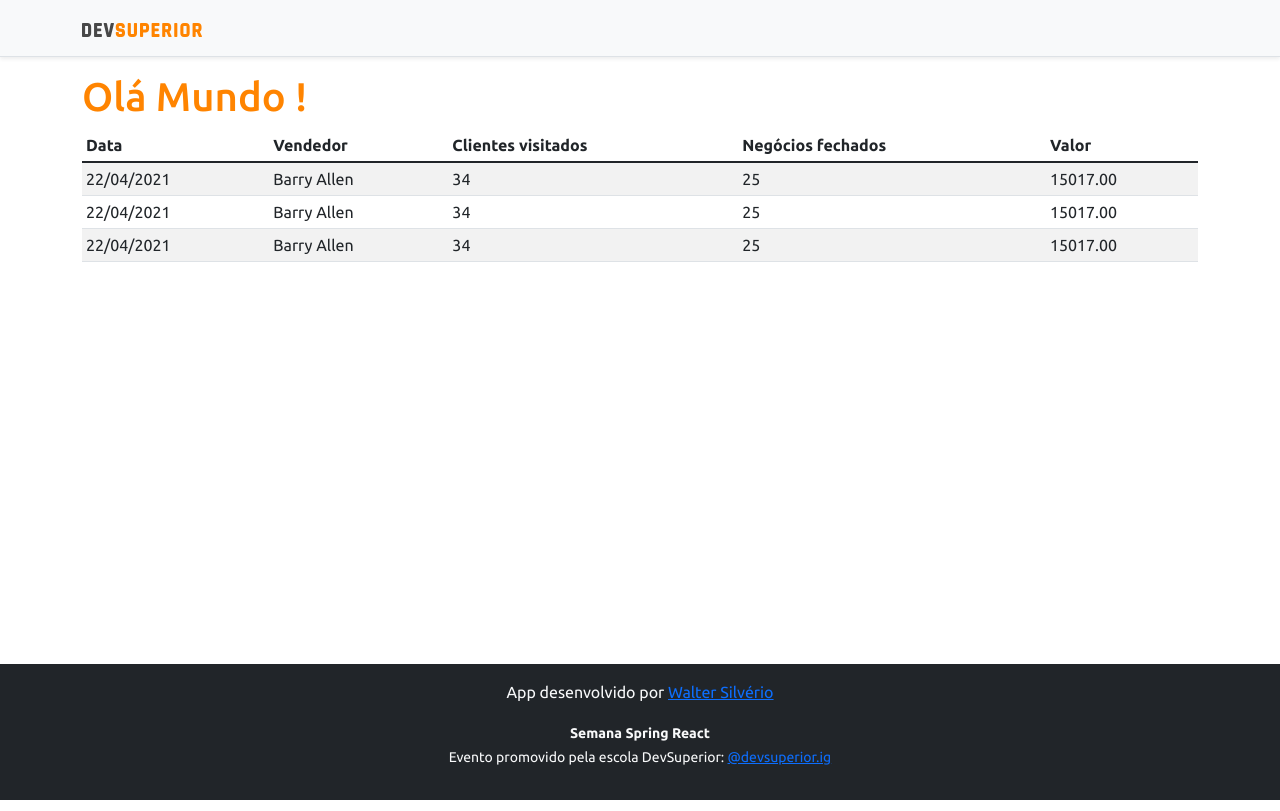
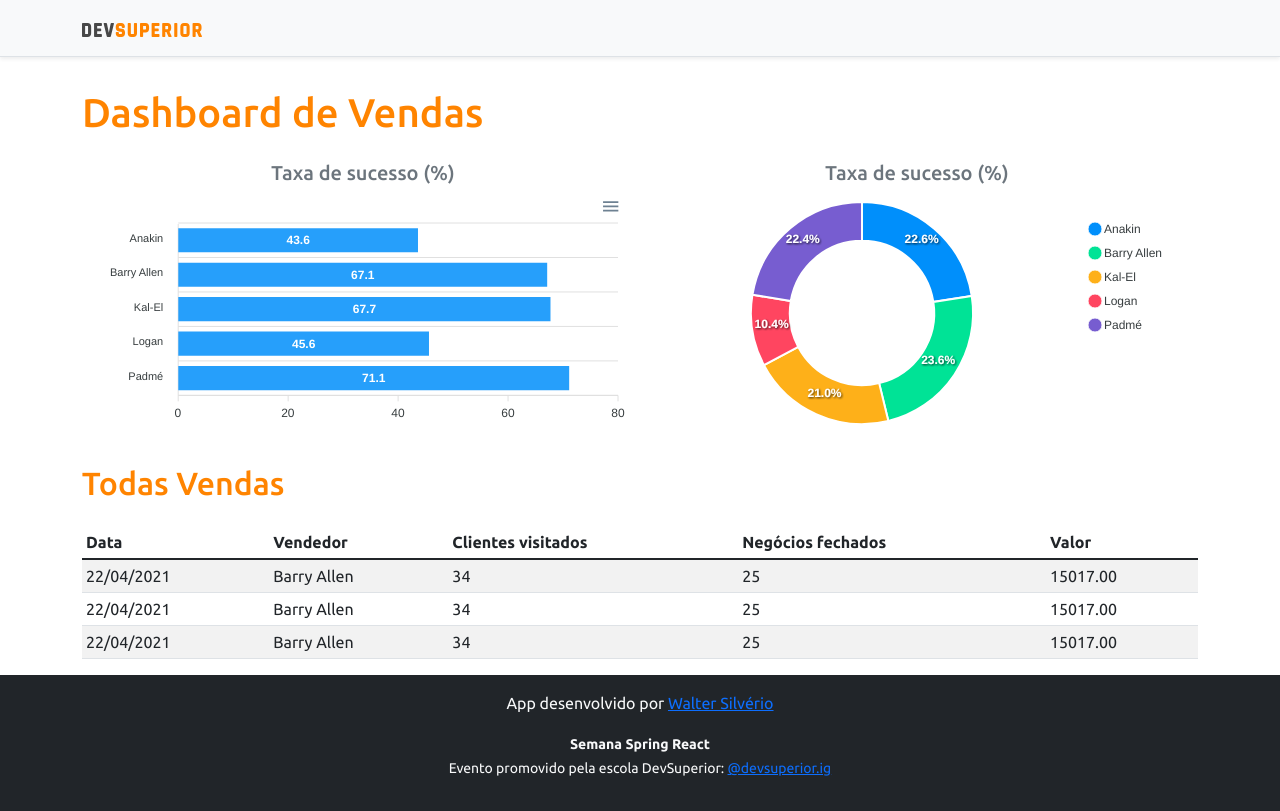
Before and after one commit to waltersilveriojr/projeto-sds4, a React (Create React App) app in the folder frontend/: page / in a window 1280 px wide. Built offline with nearby package versions, Linux system fonts and the light colour scheme.

Commit message:
Static charts

```diff
--- a/frontend/package.json
+++ b/frontend/package.json
@@ -11,8 +11,10 @@
     "@types/node": "^12.0.0",
     "@types/react": "^17.0.0",
     "@types/react-dom": "^17.0.0",
+    "apexcharts": "^3.28.1",
     "bootstrap": "^5.1.0",
     "react": "^17.0.2",
+    "react-apexcharts": "^1.3.9",
     "react-dom": "^17.0.2",
     "react-scripts": "4.0.3",
     "typescript": "^4.1.2",
--- a/frontend/src/App.tsx
+++ b/frontend/src/App.tsx
@@ -1,4 +1,6 @@
+import BarChart from "./components/BarChart";
 import DataTable from "./components/DataTable";
+import DonutChart from "./components/DonutChart";
 import Footer from "./components/Footer";
 import NavBar from "./components/NavBar";
 
@@ -7,8 +9,21 @@
     <>
       <NavBar/>
       <div className="container">
-        <h1 className="text-primary">Olá Mundo !</h1>
-        <DataTable></DataTable>
+        <h1 className="text-primary py-3">Dashboard de Vendas</h1>
+        <div className="row px-3">
+          <div className="col-sm-6">
+            <h5 className="text-center text-secondary">Taxa de sucesso (%)</h5>
+            <BarChart></BarChart>
+            </div>
+          <div className="col-sm-6">
+            <h5 className="text-center text-secondary">Taxa de sucesso (%)</h5>
+            <DonutChart/>
+          </div>
+        </div>
+        <div className="py-3">
+          <h2 className="text-primary">Todas Vendas</h2>
+        </div>
+        <DataTable/>
       </div>
       <Footer/>
     </>
--- /dev/null
+++ b/frontend/src/components/BarChart/index.tsx
@@ -0,0 +1,30 @@
+import Chart from 'react-apexcharts';
+
+const BarChart = () => {
+
+    const options = {
+        plotOptions: {
+            bar: {
+                horizontal: true,
+            }
+        },
+    };
+
+    const mockData = {
+        labels: {
+            categories: ['Anakin', 'Barry Allen', 'Kal-El', 'Logan', 'Padmé']
+        },
+        series: [
+            {
+                name: "% Sucesso",
+                data: [43.6, 67.1, 67.7, 45.6, 71.1]
+            }
+        ]
+    };
+    return (
+        <Chart options={{...options, xaxis: mockData.labels}} series={mockData.series} type="bar" height="240" />
+
+    );
+  };
+
+  export default BarChart;
--- /dev/null
+++ b/frontend/src/components/DonutChart/index.tsx
@@ -0,0 +1,24 @@
+import Chart from 'react-apexcharts';
+
+const DonutChart = () => {
+
+    const mockData = {
+        series: [477138, 499928, 444867, 220426, 473088],
+        labels: ['Anakin', 'Barry Allen', 'Kal-El', 'Logan', 'Padmé']
+    }
+
+    const options = {
+        legend: {
+            show: true
+        }
+    }
+
+    return (
+        <Chart options={{...options, labels: mockData.labels}}
+        series={mockData.series}
+        type="donut" height="240" />
+
+    );
+  };
+
+  export default DonutChart;
```
Also changed, not shown: 1 other file (tests, documents, lock files or other folders).
